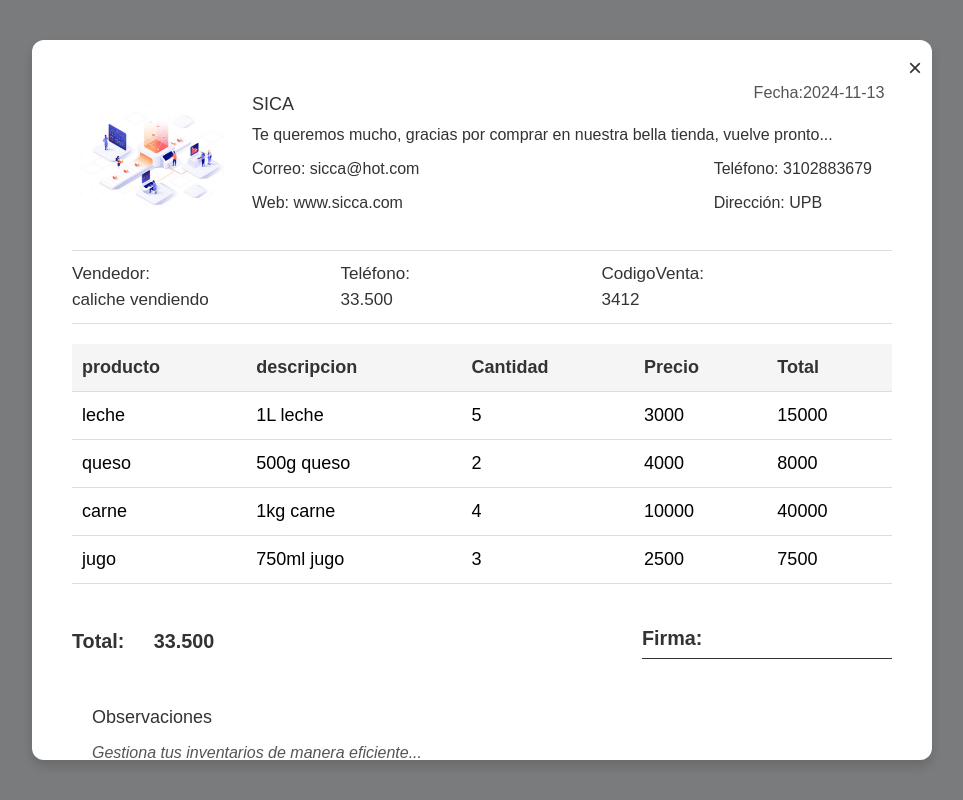
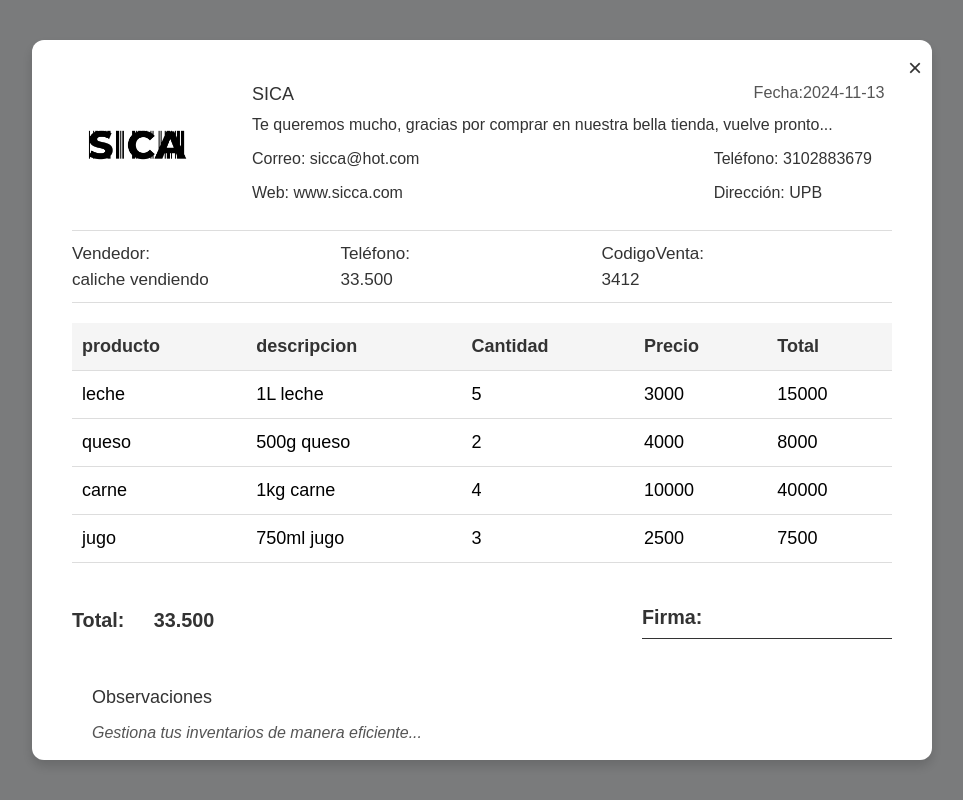
Before and after one commit to 02loveslollipop/SICCA-FORK, a React (Vite) app in the folder SICCA_Front/: page /factura in a window 1280 px wide. Shown: the whole page, without its empty margins (158-1121 px from the left). Built offline with nearby package versions, Linux system fonts and the light colour scheme.

Commit message:
modif: correcion de logo-factura

```diff
--- a/SICCA_Front/src/components/Logo.jsx
+++ b/SICCA_Front/src/components/Logo.jsx
@@ -1,10 +1,10 @@
 import React from 'react';
-import fotico from '../assets/fondo.png';
+import fotico from '../assets/logo.png';
 
 const Logo = () => {
   return (
     <div className="logo">
-      <img src={fotico} alt="Logo" style={{ width: '160px', height: 'auto' }} />
+      <img src={fotico} alt="Logo" style={{ width: '130px', height: 'auto' }} />
     </div>
   );
 }
```
Also changed, not shown: SICCA_Front/src/assets/logo.png (added), SICCA_Front/src/styles/FacturaPopUp.css (line endings or trailing spaces).
